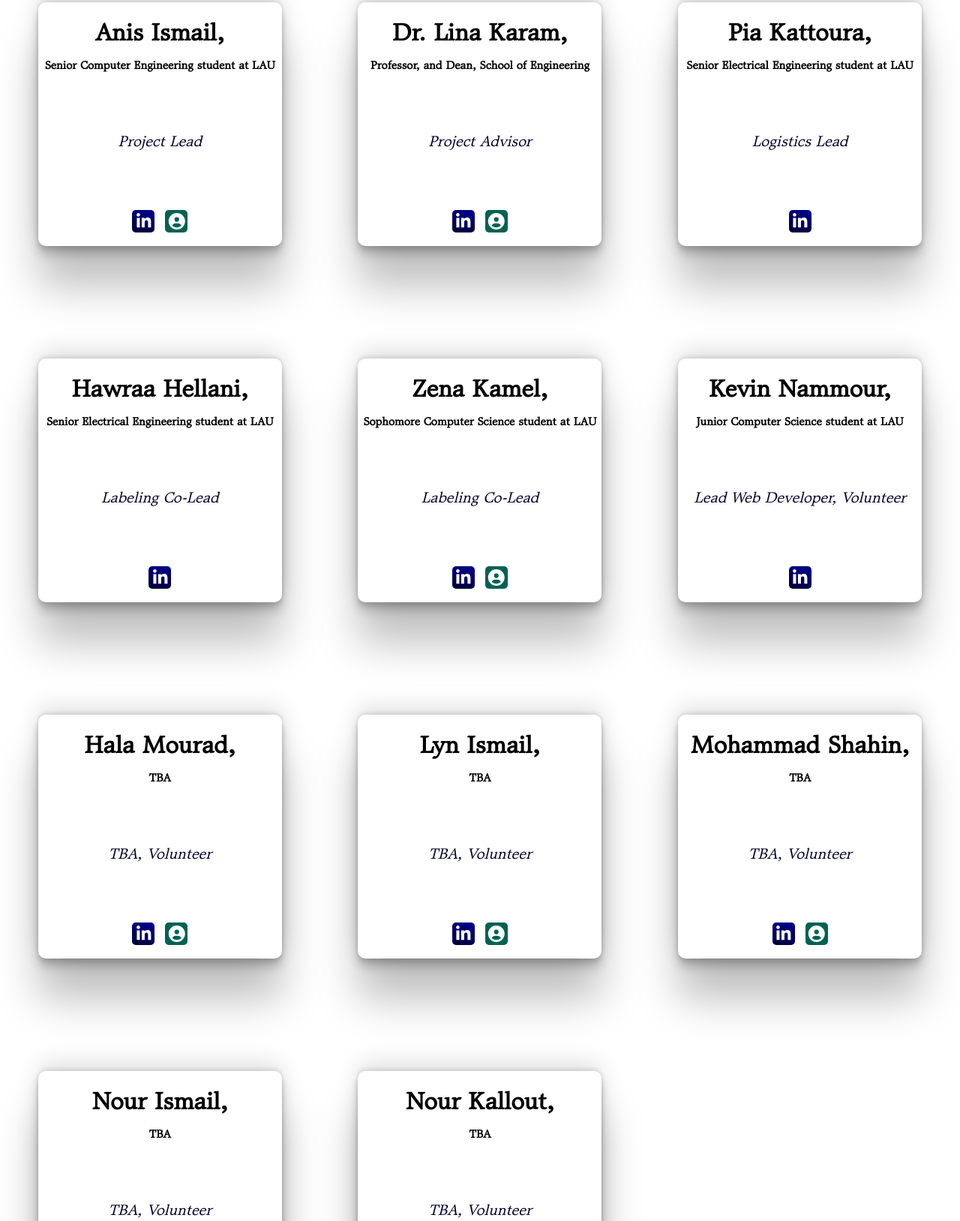
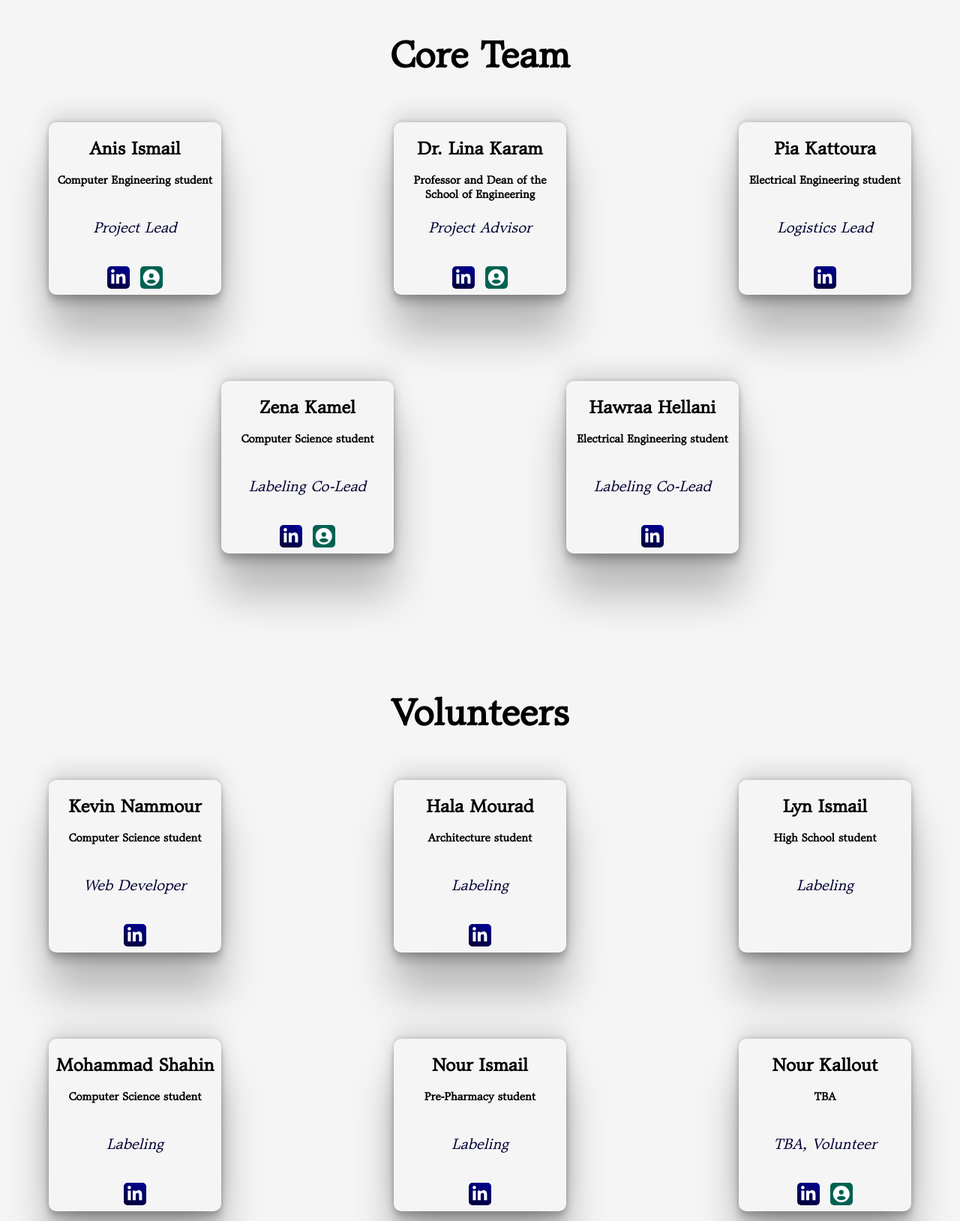
Before and after one commit to anisdismail/HICMA_Landing_Page, a plain HTML site: page public/html/aboutUs.html in a window 1280 px wide. Shown: the part 799-2427 px from the top of the page at 75% size. Drawn offline with Linux system fonts and the light colour scheme.

Commit message:
third commit

```diff
--- a/public/css/aboutUs.css
+++ b/public/css/aboutUs.css
@@ -53,11 +53,16 @@
     display: flex;
     flex-direction: column;
     user-select: none;
+    background-color: whitesmoke;
   }
+
+  /* About Us */
 
   #aboutUs {
     margin-top: 20px;
   }
+
+  /* Introduction */
 
   #intro {
     text-align: center;
@@ -68,44 +73,47 @@
     margin-right: auto;
   }
 
-  #ourTeam {
-    margin-top: 100px;
-  }
+  /* Meet Our Team! */
 
   #ourTeamTitle {
+    width: 350px;
+    margin: 250px auto 200px auto;
+    padding: 10px 10px;
     text-align: center;
-    font-size: 30px;
-    width: 270px;
-    margin-left: auto;
-    margin-right: auto;
+    font-size: 40px;
     animation: 2s ease 0s 1 meetOurTeam;
-    padding: 10px 10px;
-    border: 2px solid var(--lauGreen);
+    border: 2px solid var(--extraDarkblue);
     border-radius: 2px;
     transition: all 1s ease;
     text-decoration: none;
-    background-color: var(--lauGreen);
+    background-color: var(--extraDarkblue);
     color: var(--gold);
   }
-
 
   #ourTeamTitle:hover {
     transform: scale(1.2);
   }
 
+  /* Division that contains the core team (#coreTeam) and the volunteers (#volunteers) divisions */
+
   #team {
-    display: grid;
-    margin-top: 200px;
+    margin: 0px 0px 100px 0px;
     width: 100%;
-    grid-template-columns: auto auto auto;
-    justify-content: space-around;
-    grid-row-gap: 150px;
-    margin-bottom: 100px;
   }
 
-  #team .member {
-    width: 325px;
-    height: 325px;
+  /* Headers that label "Core Team" and "Volunteers" */
+
+  .team-title {
+    margin-top: 100px;
+    font-size: 50px;
+    text-align: center;
+  }
+
+  /* General Styling for the boxes */
+
+  .member {
+    width: 230px;
+    height: 230px;
     border-radius: 10px;
     box-shadow: rgba(0, 0, 0, 0.25) 0px 54px 55px,
       rgba(0, 0, 0, 0.12) 0px -12px 30px, rgba(0, 0, 0, 0.12) 0px 4px 6px,
@@ -114,22 +122,23 @@
     transition: all 1s;
   }
 
-  #team .member:hover {
-    transform: scale(1.1);
+  .member:hover {
+    transform: translateY(-20px);
   }
 
-  #team .member .member-name {
+  .member-name {
     margin-top: 20px;
-    font-size: 32px;
+    font-size: 24px;
   }
 
-  #team .member .member-education {
+  .member-education {
     margin-top: 15px;
     font-size: 15px;
+    padding: 3px;
   }
 
-  #team .member .member-role {
-    margin-top: 60px;
+  .member-role {
+    margin-top: 19px;
     color: var(--extraDarkblue);
     font-size: 20px;
   }
@@ -137,7 +146,7 @@
   .social-icons {
     display: flex;
     justify-content: center;
-    margin-top: 80px;
+    margin-top: 40px;
   }
 
   .social-icons a {
@@ -156,10 +165,107 @@
   }
 
   .social-icons a.personal-website {
-    background: linear-gradient(200deg,  var(--lauGreen), var(--lauGreen));
+    background: linear-gradient(200deg, var(--lauGreen), var(--lauGreen));
   }
 
   .social-icons a:hover {
     transform: translateY(-5px);
   }
+
+  /*Core Team division */
+
+  #coreTeam {
+    margin-top: 60px;
+    display: grid;
+    grid-template-columns: repeat(14, 1fr);
+    grid-template-rows: repeat(5, 1fr);
+  }
+
+  .member1 {
+    grid-column: 3/5;
+    grid-row: 1/3;
+  }
+
+  .member2 {
+    grid-column: 7/9;
+    grid-row: 1/3;
+  }
+
+  .member2 .member-role {
+    /* Because the second member has a two line educational level */
+    /* If removed, linkedin and personal website icons will go down about ~ 10px */
+    margin-top: 0px;
+  }
+
+  .member3 {
+    grid-column: 11/13;
+    grid-row: 1/3;
+  }
+
+  .member4 {
+    grid-column: 5/7;
+    grid-row: 4/6;
+  }
+
+  .member5 {
+    grid-column: 9/11;
+    grid-row: 4/6;
+  }
+
+  /* Volunteers division */
+
+  #volunteers {
+    width: 100%;
+    margin-top: 60px;
+    display: grid;
+    grid-template-columns: repeat(14, 1fr);
+    grid-template-rows: repeat(5, 1fr);
+  }
+
+  .virtual-box {
+    /* This virtual box is important the keep the boxes aligned vertically with the boxes
+    in the core Team, removing it does not affect the website in any way other than the boxes
+    in the 2 divisions (coreteam, and volunteers) will not be alligned vertically.  */
+    width: 230px;
+  }
+
+  .member6 {
+    grid-column: 3/5;
+    grid-row: 1/3;
+  }
+
+  .member7 {
+    grid-column: 7/9;
+    grid-row: 1/3;
+  }
+
+  .member8 {
+    grid-column: 11/13;
+    grid-row: 1/3;
+  }
+
+  .box1 {
+    grid-column: 5/7;
+    grid-row: 3/4;
+  }
+
+  .box2 {
+    grid-column: 9/11;
+    grid-row: 3/4;
+  }
+
+  .member9 {
+    grid-column: 3/5;
+    grid-row: 4/6;
+  }
+
+  .member10 {
+    grid-column: 7/9;
+    grid-row: 4/6;
+  }
+
+  .member11 {
+    grid-column: 11/13;
+    grid-row: 4/6;
+  }
 }
--- /dev/null
+++ b/public/css/goal.css
@@ -0,0 +1,51 @@
+/* Global varibles */
+
+:root {
+  --extraDarkblue: rgb(0, 0, 50);
+  --gold: #cbbd78;
+  --lauGreen: #016251;
+}
+
+/* Fonts */
+
+@font-face {
+  font-family: "Matt Antique BT";
+  src: url("../fonts/Matt\ Antique\ BT.ttf");
+}
+
+/* Styling */
+
+@media only screen and (max-width: 320px) {
+}
+
+@media only screen and (min-width: 320px) {
+}
+
+@media only screen and (min-width: 600px) {
+}
+
+@media only screen and (min-width: 768px) {
+}
+
+@media only screen and (min-width: 992px) {
+}
+
+@media only screen and (min-width: 1200px) {
+  * {
+    box-sizing: border-box;
+    margin: 0;
+    padding: 0;
+  }
+
+  body {
+    font-family: "Matt Antique BT";
+    display: flex;
+    flex-direction: column;
+    user-select: none;
+    background: whitesmoke;
+  }
+
+  #goal {
+    margin-top: 20px;
+  }
+}
--- a/public/html/aboutUs.html
+++ b/public/html/aboutUs.html
@@ -20,22 +20,15 @@
       <img src="../images/favicon-wo-bg.png" alt="" />
 
       <div id="menu">
-        <span class="link-container"
-          ><a href="home.html" class="btn">Home</a></span
-        >
+        <span class="link-container"><a href="home.html" class="btn">Home</a></span>
+        <span class="link-container"><a href="goal.html" class="btn">Goal</a></span>
         <span class="link-container"><a href="#" class="btn">Dataset</a></span>
-        <span class="link-container"
-          ><a href="#" class="btn">Acknowledgements</a></span
-        >
         <span class="link-container"><a href="#" class="btn">License</a></span>
-        <span class="link-container"><a href="#" class="btn">Goals</a></span>
+        <span class="link-container"><a href="#" class="btn">Acknowledgements</a></span>
+        <span class="link-container active"><a href="aboutUs.html" class="btn">About Us</a></span>
         <span class="link-container"><a href="#" class="btn">Cite Us</a></span>
-        <span class="link-container"
-          ><a href="#" class="btn">Contact Us</a></span
-        >
-        <span class="link-container active"
-          ><a href="aboutUs.html" class="btn">About Us</a></span
-        >
+        <span class="link-container"><a href="#" class="btn">Contact Us</a></span>
+        <span class = "link-container"><a target = "_blank" href="https://www.lau.edu.lb/" class = "btn">LAU</a></span>
       </div>
     </header>
 
@@ -45,19 +38,16 @@
         the core team and the amazing volunteers who helped us push this project
         forward.
 
-        <p id="ourTeam">
-          <!-- Don't remove this -->
-          <br />
-        </p>
-
-        <p id="ourTeamTitle"> Meet Our Team! </p>
+        <p id="ourTeamTitle">Meet Our Team!</p>
       </div>
 
       <div id="team">
-        <div class="member">
-          <p class="member-name"><strong>Anis Ismail,</strong></p>
+        <h2 class="team-title">Core Team</h2>
+        <div id="coreTeam">
+          <div class="member member1">
+            <p class="member-name"><strong>Anis Ismail</strong></p>
             <p class="member-education">
-            <strong>Senior Computer Engineering student at LAU</strong>
+              <strong>Computer Engineering student</strong>
             </p>
             <br />
             <p class="member-role"><i>Project Lead</i></p>
@@ -66,15 +56,19 @@
               <a target="_blank" href="https://www.linkedin.com/in/anisdismail">
                 <i class="fab fa-linkedin-in"></i>
               </a>
-            <a class = "personal-website" target="_blank" href="https://anisdismail.com/">
+              <a
+                class="personal-website"
+                target="_blank"
+                href="https://anisdismail.com/"
+              >
                 <i class="fas fa-user-circle"></i>
               </a>
             </div>
           </div>
-        <div class="member">
-          <p class="member-name"><strong>Dr. Lina Karam,</strong></p>
+          <div class="member member2">
+            <p class="member-name"><strong>Dr. Lina Karam</strong></p>
             <p class="member-education">
-            <strong>Professor, and Dean, School of Engineering</strong>
+              <strong>Professor and Dean of the School of Engineering</strong>
             </p>
             <br />
             <p class="member-role"><i>Project Advisor</i></p>
@@ -92,10 +86,10 @@
               </a>
             </div>
           </div>
-        <div class="member">
-          <p class="member-name"><strong>Pia Kattoura,</strong></p>
+          <div class="member member3">
+            <p class="member-name"><strong>Pia Kattoura</strong></p>
             <p class="member-education">
-            <strong>Senior Electrical Engineering student at LAU</strong>
+              <strong>Electrical Engineering student</strong>
             </p>
             <br />
             <p class="member-role"><i>Logistics Lead</i></p>
@@ -106,27 +100,10 @@
               </a>
             </div>
           </div>
-        <div class="member">
-          <p class="member-name"><strong>Hawraa Hellani,</strong></p>
+          <div class="member member4">
+            <p class="member-name"><strong>Zena Kamel</strong></p>
             <p class="member-education">
-            <strong>Senior Electrical Engineering student at LAU</strong>
-          </p>
-          <br />
-          <p class="member-role"><i>Labeling Co-Lead</i></p>
-
-          <div class="social-icons">
-            <a
-              target="_blank"
-              href="https://www.linkedin.com/in/hawraa-hellani/"
-            >
-              <i class="fab fa-linkedin-in"></i>
-            </a>
-          </div>
-        </div>
-        <div class="member">
-          <p class="member-name"><strong>Zena Kamel,</strong></p>
-          <p class="member-education">
-            <strong>Sophomore Computer Science student at LAU</strong>
+              <strong>Computer Science student</strong>
             </p>
             <br />
             <p class="member-role"><i>Labeling Co-Lead</i></p>
@@ -144,91 +121,124 @@
               </a>
             </div>
           </div>
-
-        <div class="member">
-          <p class="member-name"><strong>Kevin Nammour,</strong></p>
+          <div class="member member5">
+            <p class="member-name"><strong>Hawraa Hellani</strong></p>
             <p class="member-education">
-            <strong>Junior Computer Science student at LAU</strong>
+              <strong>Electrical Engineering student</strong>
             </p>
             <br />
-          <p class="member-role"><i>Lead Web Developer, Volunteer </i></p>
+            <p class="member-role"><i>Labeling Co-Lead</i></p>
 
             <div class="social-icons">
-            <a target="_blank" href="https://www.linkedin.com/in/kevinnammour/">
+              <a
+                target="_blank"
+                href="https://www.linkedin.com/in/hawraa-hellani/"
+              >
                 <i class="fab fa-linkedin-in"></i>
               </a>
             </div>
           </div>
-        <div class="member">
-          <p class="member-name"><strong>Hala Mourad,</strong></p>
+        </div>
+
+        <br />
+        <br />
+        <br />
+        <br />
+
+        <h2 class="team-title">Volunteers</h2>
+
+        <div id="volunteers">
+          <div class="member member6">
+            <p class="member-name"><strong>Kevin Nammour</strong></p>
             <p class="member-education">
-            <strong>TBA</strong>
+              <strong>Computer Science student</strong>
             </p>
             <br />
-          <p class="member-role"><i>TBA, Volunteer</i></p>
+            <p class="member-role"><i>Web Developer</i></p>
 
             <div class="social-icons">
-            <a target="_blank" href="">
+              <a
+                target="_blank"
+                href="https://www.linkedin.com/in/kevinnammour/"
+              >
                 <i class="fab fa-linkedin-in"></i>
-            </a>
-            <a class="personal-website" target="_blank" href="">
-              <i class="fas fa-user-circle"></i>
               </a>
             </div>
           </div>
-        <div class="member">
-          <p class="member-name"><strong>Lyn Ismail,</strong></p>
+          <div class="member member7">
+            <p class="member-name"><strong>Hala Mourad</strong></p>
             <p class="member-education">
-            <strong>TBA</strong>
+              <strong>Architecture student</strong>
             </p>
             <br />
-          <p class="member-role"><i>TBA, Volunteer</i></p>
+            <p class="member-role"><i>Labeling</i></p>
 
             <div class="social-icons">
-            <a target="_blank" href="">
+              <a
+                target="_blank"
+                href="https://www.linkedin.com/in/hala-mourad-5323b7188/"
+              >
                 <i class="fab fa-linkedin-in"></i>
-            </a>
-            <a class="personal-website" target="_blank" href="">
-              <i class="fas fa-user-circle"></i>
               </a>
             </div>
           </div>
-        <div class="member">
-          <p class="member-name"><strong>Mohammad Shahin,</strong></p>
+          <div class="member member8">
+            <p class="member-name"><strong>Lyn Ismail</strong></p>
             <p class="member-education">
-            <strong>TBA</strong>
+              <strong>High School student</strong>
             </p>
             <br />
-          <p class="member-role"><i>TBA, Volunteer</i></p>
+            <p class="member-role"><i>Labeling</i></p>
+          </div>
+
+          <div class="virtual-box box1">
+            <!-- Those virtual boxes is important the keep the boxes aligned
+            vertically with the boxes in the core Team, removing it does not
+            affect the website in any way other than the boxes in the 2
+            divisions (coreteam, and volunteers) will not be alligned
+            vertically. -->
+          </div>
+          <div class="virtual-box box2">
+            <!-- Those virtual boxes is important the keep the boxes aligned
+            vertically with the boxes in the core Team, removing it does not
+            affect the website in any way other than the boxes in the 2
+            divisions (coreteam, and volunteers) will not be alligned
+            vertically. -->
+          </div>
+
+          <div class="member member9">
+            <p class="member-name"><strong>Mohammad Shahin</strong></p>
+            <p class="member-education">
+              <strong>Computer Science student</strong>
+            </p>
+            <br />
+            <p class="member-role"><i>Labeling</i></p>
 
             <div class="social-icons">
-            <a target="_blank" href="">
+              <a
+                target="_blank"
+                href="https://www.linkedin.com/in/mohammad-shahin-325493209"
+              >
                 <i class="fab fa-linkedin-in"></i>
-            </a>
-            <a class="personal-website" target="_blank" href="">
-              <i class="fas fa-user-circle"></i>
               </a>
             </div>
           </div>
-        <div class="member">
-          <p class="member-name"><strong>Nour Ismail,</strong></p>
+          <div class="member member10">
+            <p class="member-name"><strong>Nour Ismail</strong></p>
             <p class="member-education">
-            <strong>TBA</strong>
+              <strong>Pre-Pharmacy student</strong>
             </p>
             <br />
-          <p class="member-role"><i>TBA, Volunteer</i></p>
+            <p class="member-role"><i>Labeling</i></p>
 
             <div class="social-icons">
-            <a target="_blank" href="">
+              <a target="_blank" href="http://linkedin.com/in/nourdismail">
                 <i class="fab fa-linkedin-in"></i>
-            </a>
-            <a class="personal-website" target="_blank" href="">
-              <i class="fas fa-user-circle"></i>
               </a>
             </div>
           </div>
-        <div class="member">
-          <p class="member-name"><strong>Nour Kallout,</strong></p>
+          <div class="member member11">
+            <p class="member-name"><strong>Nour Kallout</strong></p>
             <p class="member-education">
               <strong>TBA</strong>
             </p>
@@ -245,6 +255,7 @@
             </div>
           </div>
         </div>
+      </div>
     </section>
 
     <!-- Scripts -->
```
Also changed, not shown: public/css/nav.css (+7 -2 lines), public/html/goal.html (added, +42 -0 lines), public/html/hicma.html (+22 -11 lines), public/html/home.html (+6 -0 lines), 1 other file. Lines whose indentation alone changed are shown as unchanged.
